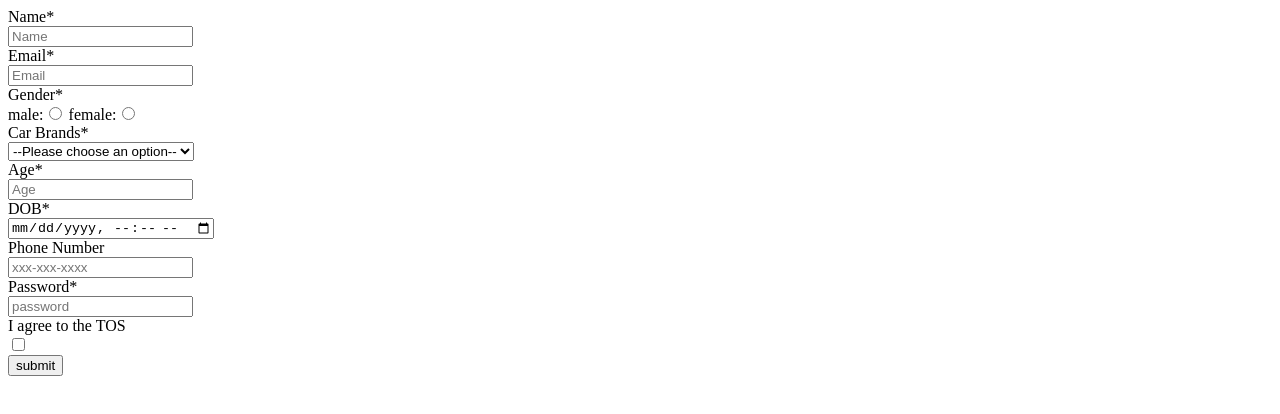
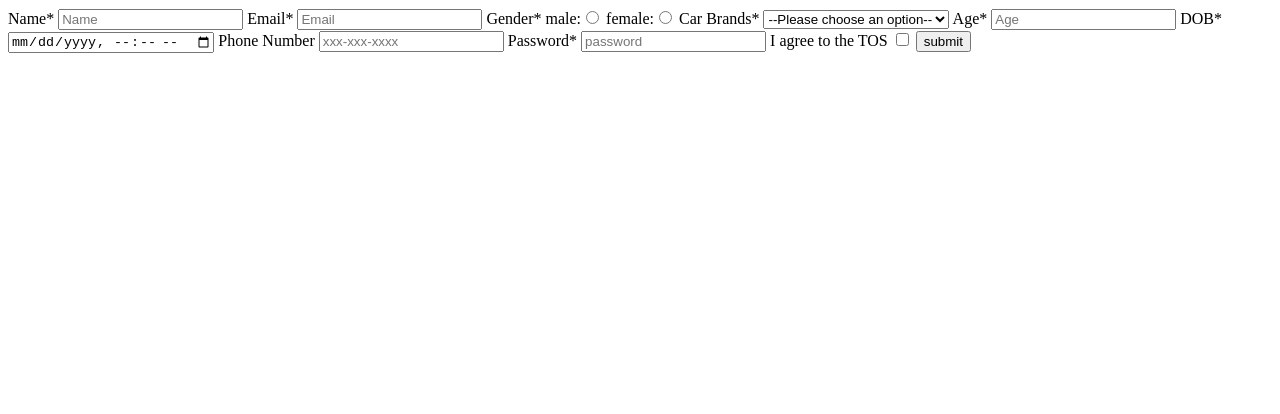
Before and after one commit to acciojob/signup-form-car-Akshithadogga, a website: page main.html in a window 1280 px wide. Drawn offline with Linux system fonts and the light colour scheme.

Commit message:
created a submission

```diff
--- a/main.html
+++ b/main.html
@@ -9,32 +9,32 @@
 <body>
 	<!-- the entire body must be written by student -->
 	<form method="post">
-		<label for="name">Name*</label><br>
-		<input type="text" id="name" placeholder="Name"required><br>
-		<label for="email">Email*</label><br>
-		<input type="email" id="email"required placeholder="Email"><br>
-		<label for="gender">Gender*</label><br>
+		<label for="name">Name*</label>
+		<input type="text" id="name" placeholder="Name"required>
+		<label for="email">Email*</label>
+		<input type="email" id="email"required placeholder="Email">
+		<label for="gender">Gender*</label>
 		male:<input type="radio" name="gender" id="gender_m"required>
-		female:<input type="radio" name="gender"id="gender_f"required><br>
-		<label for="carbrand">Car Brands*</label><br>
+		female:<input type="radio" name="gender"id="gender_f"required>
+		<label for="carbrand">Car Brands*</label>
 		<select id="cars" required>
 			<option value=""disabled selected>--Please choose an option--</option>
 			<option value="BMW">BMW</option>
 				<option value="Audi">Audi</option>
 				<option value="Mercedez">Mercedez</option>
-		</select><br>
-		<label for="age">Age*</label><br>
-		<input type="tel" id="age" required placeholder="Age"><br>
+		</select>
+		<label for="age">Age*</label>
+		<input type="tel" id="age" required placeholder="Age">
 
 
-		<label for="dob">DOB*</label><br>
-		<input type="datetime-local" id="dob" required><br>
-		<label for="phone number">Phone Number</label><br>
-		<input type="tel" id="tel" placeholder="xxx-xxx-xxxx"><br>
-		<label for="password">Password*</label><br>
-		<input type="password" id="password"required placeholder="password"><br>
-		<label for="tos"> I agree to the TOS</label><br>
-		<input type="checkbox" id="tos" required><br>
+		<label for="dob">DOB*</label>
+		<input type="datetime-local" id="dob" required>
+		<label for="phone number">Phone Number</label>
+		<input type="tel" id="tel" placeholder="xxx-xxx-xxxx">
+		<label for="password">Password*</label>
+		<input type="password" id="password"required placeholder="password">
+		<label for="tos"> I agree to the TOS</label>
+		<input type="checkbox" id="tos" required>
 		<button>submit</button>
 
 
```
